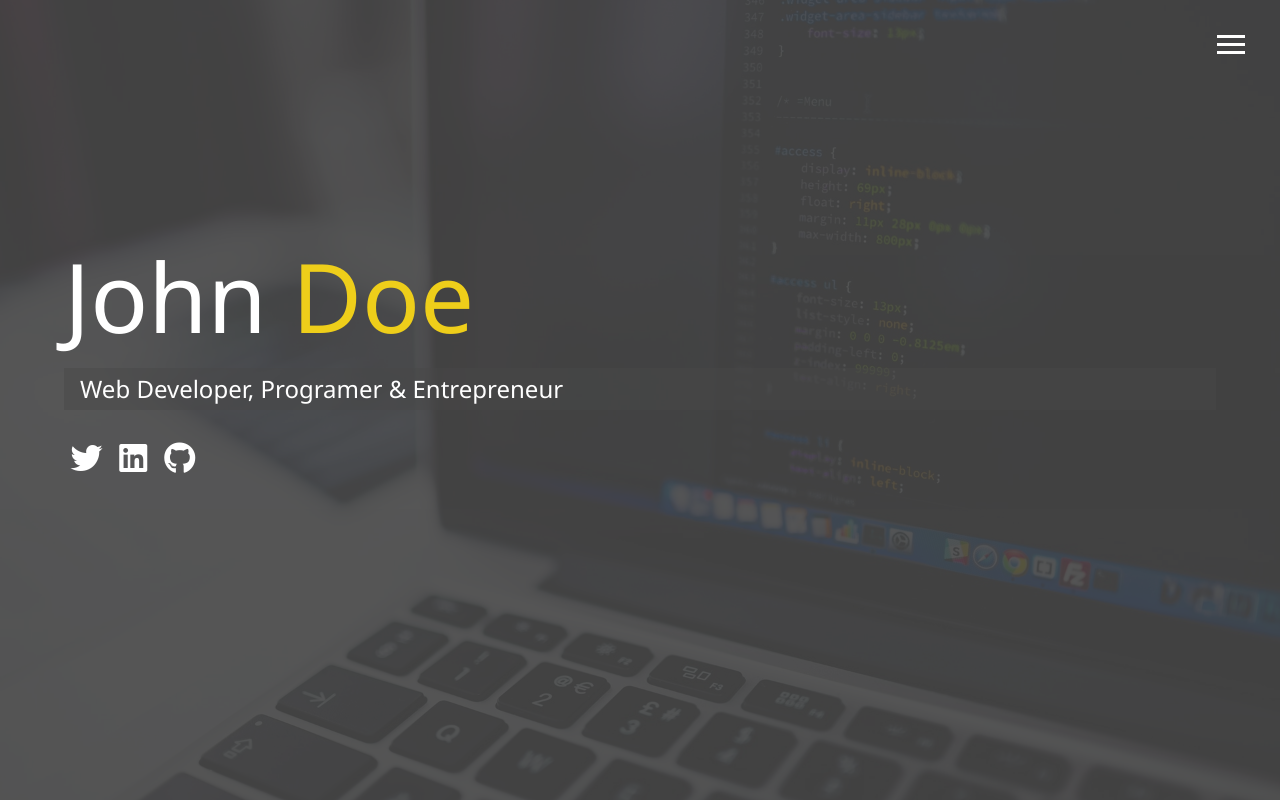
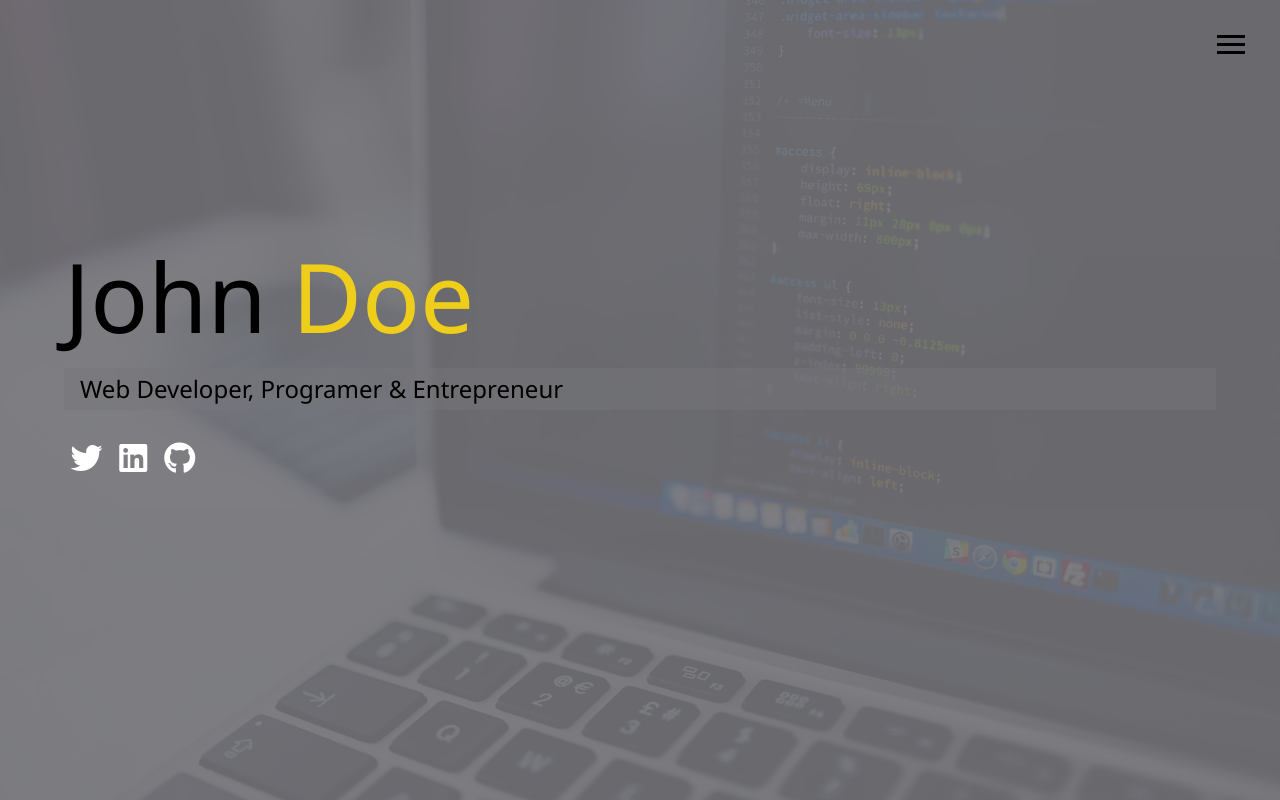
Before and after one commit to mcwachira/Responsive-portofolio-website, a website: page dist/index.html in a window 1280 px wide. Drawn offline with Linux system fonts and the light colour scheme.

Commit message:
changed layout color

```diff
--- a/scss/_config.scss
+++ b/scss/_config.scss
@@ -1,4 +1,4 @@
-$primary-color: rgb(68, 68, 69);
+$primary-color: rgb(113, 113, 117);
 $secondary-color:#eece1a;
 $show-home-image:true;
 $home-image: url(../img/background.jpg);
```
Also changed, not shown: dist/css/main.css.
